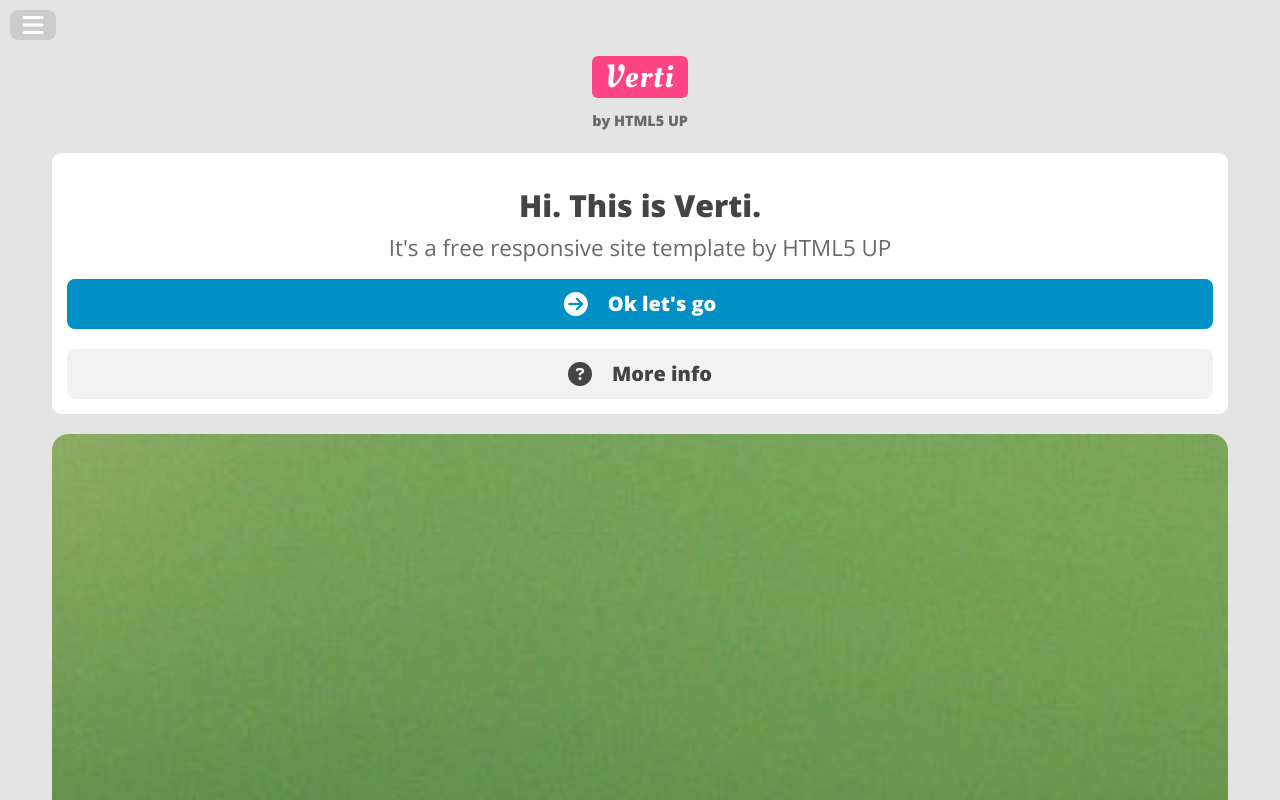
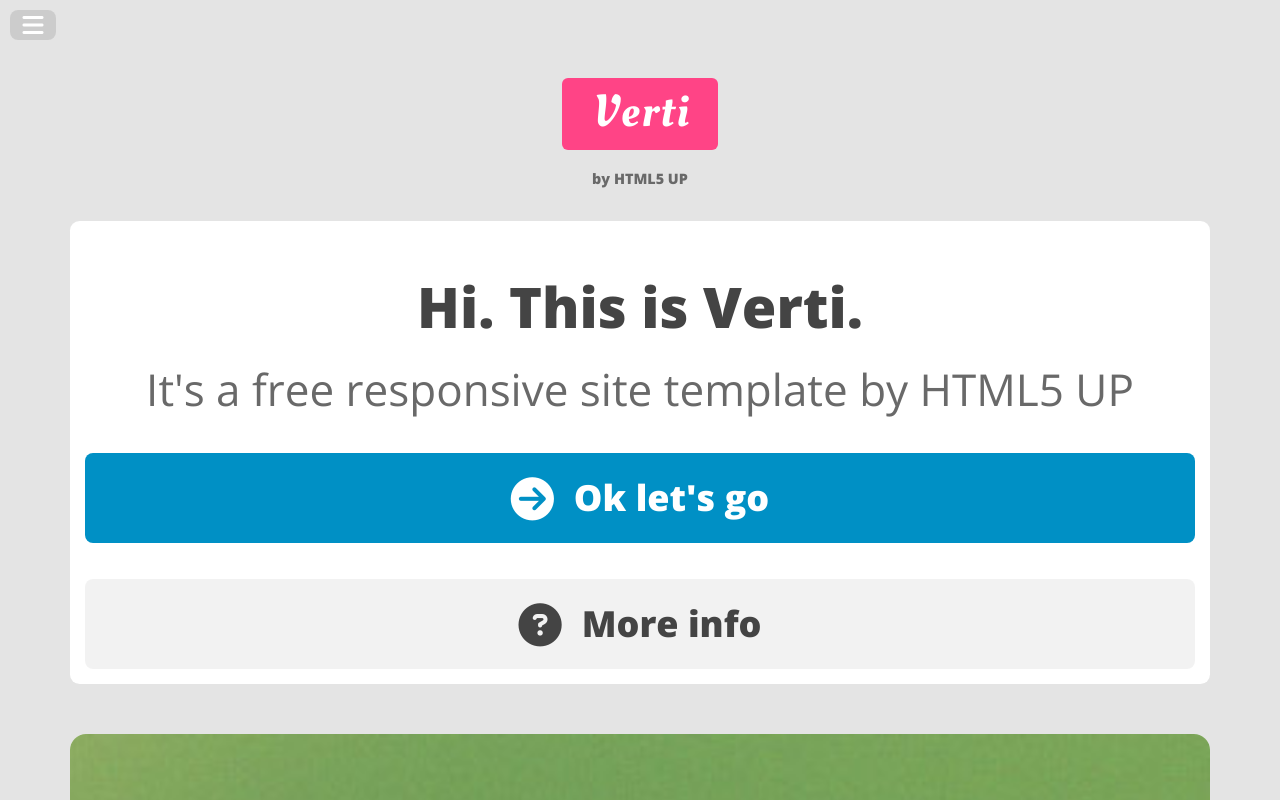
Before and after one commit to JakubCukrowski/Verti, a website built with Parcel: page index.html in a window 1280 px wide. Shown: the top 800 px of the page. Built offline with nearby package versions, Linux system fonts and the light colour scheme.

Commit message:
tablet view added

```diff
--- a/index.html
+++ b/index.html
@@ -108,6 +108,7 @@
       </section>
       <footer class="footer container">
           <div class="footer-wrapper">
+              <div class="stuff-container">
                   <h2>Random Stuff</h2>
                   <ul class="stuff">
                       <li><a href="#">Etiam feugiat condimentum</a></li>
@@ -116,7 +117,9 @@
                       <li><a href="#">Felis varius pellentesque potenti</a></li>
                       <li><a href="#">Nullam scelerisque blandit leo</a></li>
                   </ul>
+              </div>
               <hr class="horizontal-line">
+              <div class="stuff-container">
                   <h2>Random Stuff</h2>
                   <ul class="stuff">
                       <li><a href="#">Etiam feugiat condimentum</a></li>
@@ -125,7 +128,9 @@
                       <li><a href="#">Felis varius pellentesque potenti</a></li>
                       <li><a href="#">Nullam scelerisque blandit leo</a></li>
                   </ul>
+              </div>
               <hr class="horizontal-line">
+              <div class="stuff-container">
                   <h2>Random Stuff</h2>
                   <ul class="stuff">
                       <li><a href="#">Etiam feugiat condimentum</a></li>
@@ -134,7 +139,9 @@
                       <li><a href="#">Felis varius pellentesque potenti</a></li>
                       <li><a href="#">Nullam scelerisque blandit leo</a></li>
                   </ul>
+              </div>
               <hr class="horizontal-line">
+              <div class="stuff-container">
               <h2>Contact us</h2>
                   <div class="icons">
                       <i class="fa-brands fa-square-twitter"></i>
@@ -143,6 +150,8 @@
                       <i class="fa-brands fa-square-dribbble"></i>
                       <i class="fa-brands fa-square-pinterest"></i>
                   </div>
+              </div>
+              <div class="contact-container">
                   <p class="address">1234 Fictional Road<br>
                       Nashville, TN 00000<br>
                       (800) 555-0000</p>
@@ -151,6 +160,7 @@
                       Design: HTML5 UP<br>
                       Demo Images: Unsplash</p>
               </div>
+          </div>
       </footer>
   </main>
 </body>
--- a/scss/elements/_about.scss
+++ b/scss/elements/_about.scss
@@ -7,6 +7,9 @@
     font-weight: 800;
     color: $colorText;
     margin-bottom: 1em;
+    @include tablet {
+      font-size: 2.5em;
+    }
     &:nth-of-type(2) {
       margin-top: 2em;
     }
@@ -18,6 +21,9 @@
     text-align: left;
     margin-bottom: 1.2em;
     line-height: 2em;
+    @include tablet {
+      font-size: 1.1em;
+    }
   }
   strong {
     font-weight: 800;
--- a/scss/elements/_banner.scss
+++ b/scss/elements/_banner.scss
@@ -12,11 +12,18 @@
     color: $colorText;
     font-weight: 800;
     margin: 0.75em 0 0.5em 0;
+    @include tablet {
+      font-size: 3.5em;
+    }
   }
   p {
     font-size: 1.4em;
     color: rgb(105, 105, 105);
     font-weight: 300;
     text-align: center;
+    @include tablet {
+      font-size: 2.75em;
+      line-height: 1.25em;
+    }
   }
 }
--- a/scss/elements/_buttons.scss
+++ b/scss/elements/_buttons.scss
@@ -24,21 +24,33 @@
   margin: 1em 0;
   background-color: rgb(0, 144, 197);
   color: white;
+  @include tablet {
+    font-size: 2.25em;
+  }
 }
 
 .button-bottom {
   background-color: rgba(0, 0, 0, 0.05) ;
   color: $colorText;
+  @include tablet {
+    font-size: 2.25em;
+  }
 }
 
 .continue-reading {
   background-color: #0090c5;
   color: white !important;
   margin-bottom: 2em;
+  @include tablet {
+    font-size: 1.8em;
+  }
 }
 
 .more-btn {
   background-color: #0090c5;
   color: white !important;
   margin-top: 1em;
+  @include tablet {
+    font-size: 1.8em;
+  }
 }
--- a/scss/elements/_footer.scss
+++ b/scss/elements/_footer.scss
@@ -1,15 +1,27 @@
 .footer-wrapper {
   padding: $default-padding;
+  @include tablet {
+    border-right: none;
+    display: flex;
+    justify-content: space-between;
+    flex-wrap: wrap;
+  }
   h2 {
     margin: 1.4em 0;
     font-weight: 800;
     font-size: 13pt;
     color: $colorText;
     text-align: left;
+    @include tablet {
+      font-size: 1.8em;
+    }
   }
   .stuff {
     line-height: 2.4em;
     font-size: 0.9em;
+    @include tablet {
+      font-size: 1.2em;
+    }
     a {
       color: #696969;
       font-weight: 100;
@@ -42,3 +54,14 @@
   line-height: 2em;
   font-weight: 100;
 }
+
+.horizontal-line {
+  @include tablet {
+    display: none;
+  }
+}
+
+.stuff-container {
+  @include tablet {
+  }
+}
--- a/scss/elements/_header.scss
+++ b/scss/elements/_header.scss
@@ -16,12 +16,19 @@
     vertical-align: middle;
     margin-top: 1.75em;
     margin-bottom: 0.5em;
+    @include tablet {
+      font-size: 2.8em;
+      padding: 0.25em 0.6em 0.35em 0.7em;
+    }
   }
   span {
     margin-bottom: 1.75em;
     font-weight: 800;
     font-size: 0.9em;
     color: #696969;
+    @include tablet {
+      margin-bottom: 2.4em;
+    }
   }
 }
 
--- a/scss/elements/opening.scss
+++ b/scss/elements/opening.scss
@@ -8,25 +8,40 @@
     background-color: white;
     border-radius: 1em;
     margin: 20px 0;
+    @include tablet {
+      margin: 50px 0;
+    }
   }
   .inner {
     padding: 12px;
+    @include tablet{
+      padding: 2.6em 2.1em 2.3em;
+    }
     h2 {
       font-size: 1.35em;
       color: $colorText;
       font-weight: 800;
       margin-bottom: 0.6em;
+      @include tablet {
+        font-size: 1.6em;
+      }
     }
     h3 {
       color: #696969;
       font-weight: 300;
       font-size: 0.9em;
       margin-bottom: 1.5em;
+      @include tablet {
+        font-size: 1.2em;
+      }
     }
     p {
       color: #696969;
       font-weight: 300;
       font-size: 0.9em;
+      @include tablet {
+        font-size: 1.2em;
+      }
     }
   }
 }
--- a/scss/generics/_all.scss
+++ b/scss/generics/_all.scss
@@ -14,4 +14,7 @@
   width: 100%;
   margin: 0 auto;
   padding: 0 12px;
+  @include tablet {
+    padding: 0 30px;
+  }
 }
--- a/scss/generics/_mixins.scss
+++ b/scss/generics/_mixins.scss
@@ -1,5 +1,5 @@
 @mixin tablet {
-  @media screen and (min-width: 736px) {
+  @media screen and (min-width: 737px) {
     @content;
   }
 }
```
Also changed, not shown: dist/index.html, 2 other files. Lines whose indentation alone changed are shown as unchanged.
